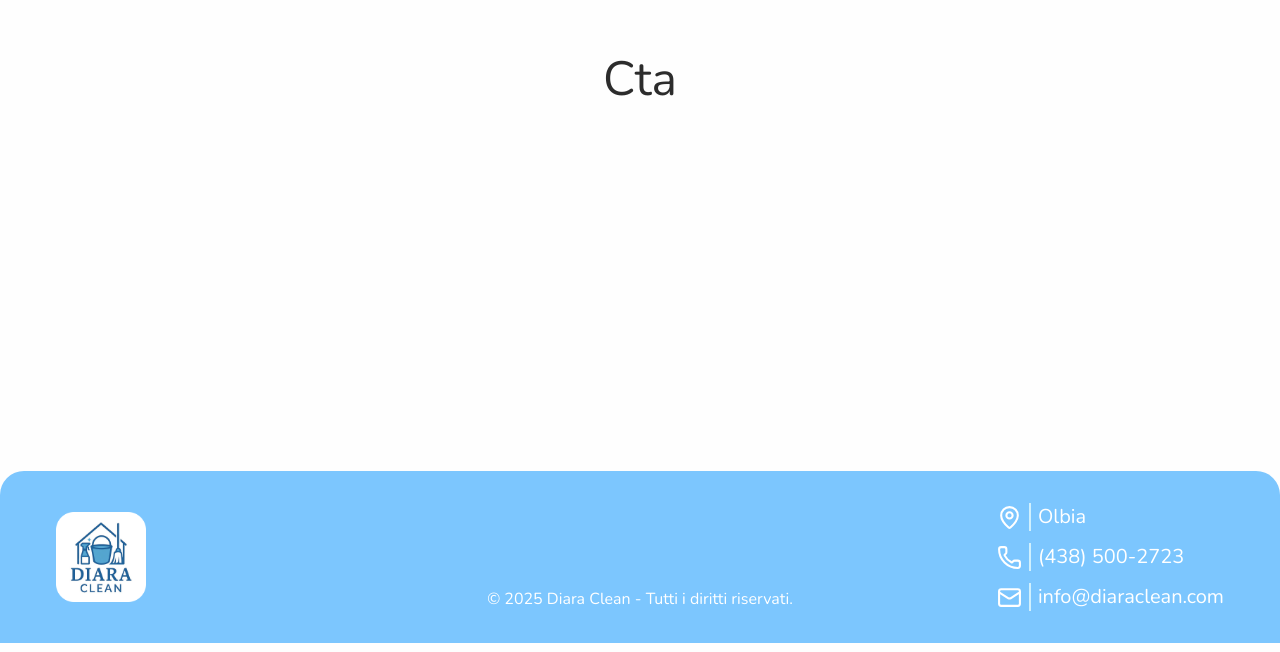
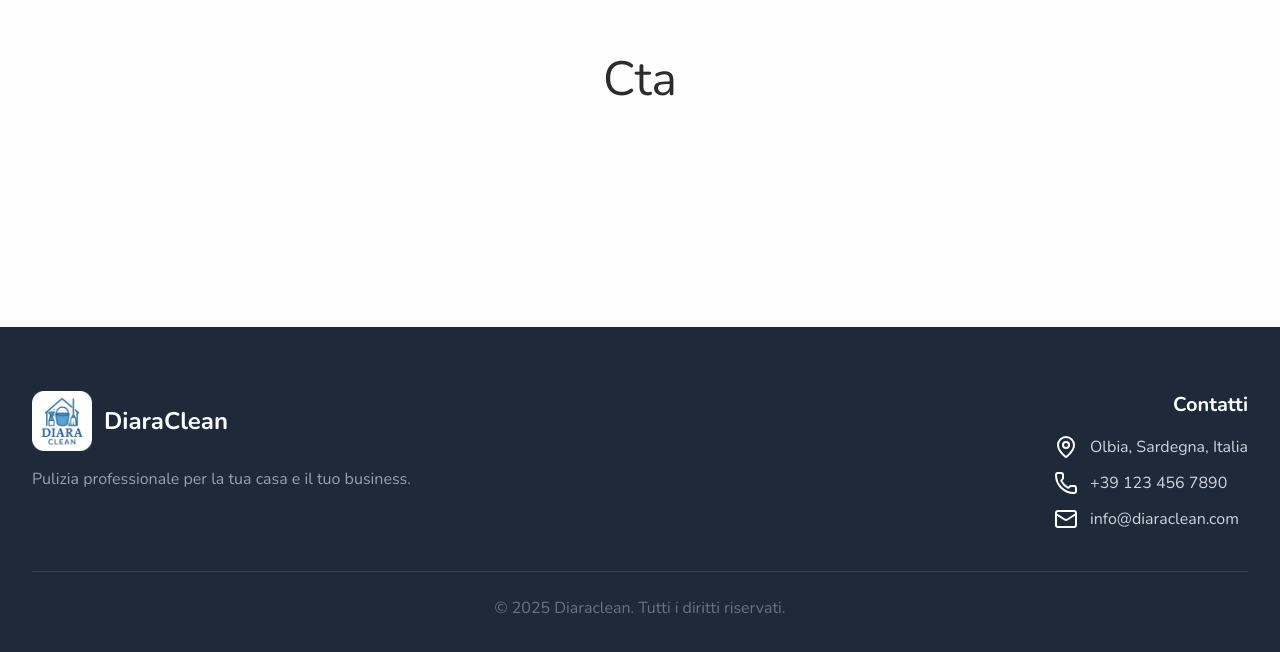
Before and after one commit to 227Faddi/diaraclean, a Next.js app: page / in a window 1280 px wide. Shown: the part 4989-5641 px from the top of the page. Built offline with nearby package versions, Linux system fonts and the light colour scheme.

Commit message:
chore: improve footer style

```diff
--- a/src/components/Footer.tsx
+++ b/src/components/Footer.tsx
@@ -3,53 +3,59 @@ import Image from "next/image";
 import Link from "next/link";
 
 const Footer = () => {
+  const contactInfo = [
+    { icon: <MapPin />, text: "Olbia, Sardegna, Italia" },
+    { icon: <Phone />, text: "+39 123 456 7890", href: "tel:+391234567890" },
+    {
+      icon: <Mail />,
+      text: "info@diaraclean.com",
+      href: "mailto:info@diaraclean.com",
+    },
+  ];
+
   return (
-    <footer
-      id="footer"
-      className="p-8 md:px-14 mt-36 gap-18 md:gap-6 text-center bg-primary text-primary-content rounded-t-3xl"
-    >
-      <div className="w-full flex flex-col md:flex-row justify-between items-center">
-        <div className="flex-1">
-          <Image src="/diaracleanlogo.png" alt="logo" width={90} height={90} />
+    <footer id="footer" className="bg-gray-800 text-white pt-16 pb-8">
+      <div className="container mx-auto px-6 lg:px-8">
+        <div className="grid grid-cols-1 md:grid-cols-2 gap-12 mb-10">
+          <div className="flex flex-col items-center md:items-start">
+            <Link href="/" className="flex items-center mb-4">
+              <Image
+                src="/diaracleanlogo.png"
+                alt="diaraclean Logo"
+                width={60}
+                height={60}
+                className="mr-3"
+              />
+              <span className="text-2xl font-bold">DiaraClean</span>
+            </Link>
+            <p className="text-gray-400 text-center md:text-left">
+              Pulizia professionale per la tua casa e il tuo business.
+            </p>
+          </div>
+
+          <div className="flex flex-col items-center md:items-end">
+            <h4 className="text-xl font-semibold mb-4">Contatti</h4>
+            <ul className="space-y-3">
+              {contactInfo.map((item, index) => (
+                <li key={index} className="flex items-center">
+                  {item.icon}
+                  {item.href ? (
+                    <Link
+                      href={item.href}
+                      className="ml-3 text-gray-300 hover:text-white"
+                    >
+                      {item.text}
+                    </Link>
+                  ) : (
+                    <span className="ml-3 text-gray-300">{item.text}</span>
+                  )}
+                </li>
+              ))}
+            </ul>
+          </div>
         </div>
-        <div className="flex-1 order-3 md:order-2 text-center md:self-end">
-          <p>© 2025 Diara Clean - Tutti i diritti riservati.</p>
-        </div>
-        <div className="flex-1 order-2 md:order-3 flex justify-end">
-          <ul className="flex flex-col justify-center items-start gap-3">
-            <li>
-              <Link
-                href="#"
-                className="flex items-center justify-center text-lg lg:text-xl"
-              >
-                <MapPin size={25} />
-                <div className="divider divider-horizontal mx-0 divider-secondary"></div>
-                <p>Olbia</p>
-              </Link>
-            </li>
-
-            <li>
-              <Link
-                href="#"
-                className="flex items-center justify-center text-lg lg:text-xl"
-              >
-                <Phone size={25} />
-                <div className="divider divider-horizontal mx-0 divider-secondary"></div>
-                <p>(438) 500-2723</p>
-              </Link>
-            </li>
-
-            <li>
-              <Link
-                href="#"
-                className="flex items-center justify-center text-lg lg:text-xl"
-              >
-                <Mail size={25} />
-                <div className="divider divider-horizontal mx-0 divider-secondary"></div>
-                <p>info@diaraclean.com</p>
-              </Link>
-            </li>
-          </ul>
+        <div className="border-t border-gray-700 pt-6 text-center text-gray-500">
+          <p>&copy; 2025 Diaraclean. Tutti i diritti riservati.</p>
         </div>
       </div>
     </footer>
```
